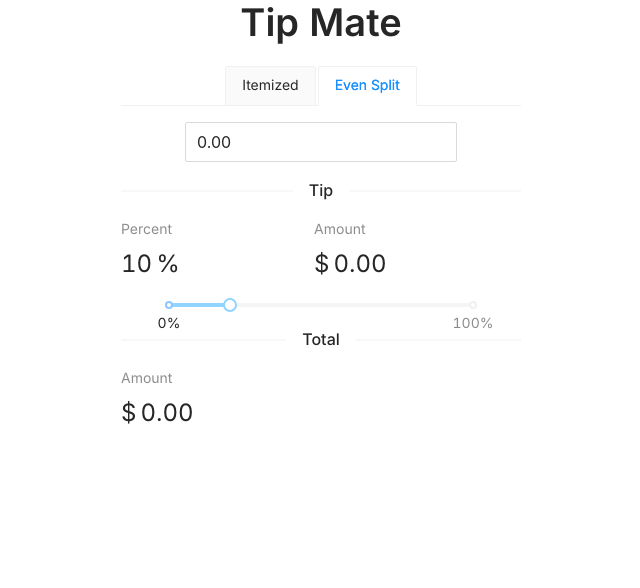
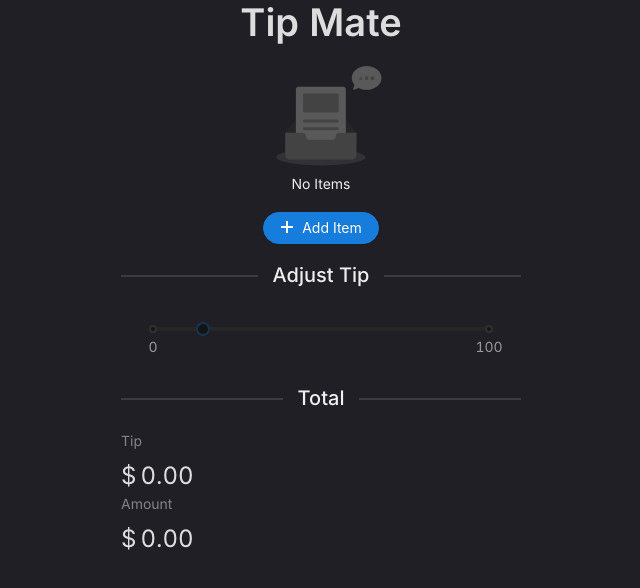
Before and after one commit to mikedpad/tip-calculator, a React (Create React App) app: page / in a window 1280 px wide. Shown: the top 588 px of the page, without its empty margins (319-959 px from the left). Built offline with nearby package versions, Linux system fonts and the light colour scheme.

Commit message:
Updated store and UI components

```diff
--- a/src/components/App.jsx
+++ b/src/components/App.jsx
@@ -1,24 +1,20 @@
-import { Typography, Divider, Row, Col, Table, Empty, Tabs } from 'antd';
+import { Divider, Typography, Table, Empty } from 'antd';
 import debounce from 'lodash/debounce';
-import { nanoid } from 'nanoid';
-import { useState } from 'react';
-import InputValue from './Item/InputValue';
-import InputSlider from './Item/InputSlider';
+import InputValue from './UI/InputValue';
+import InputSlider from './UI/InputSlider';
+import Stat from './UI/Stat';
 import { AddItem, DeleteItem } from './UI';
-import Stat from './Item/Stat';
+import { useTipCalc } from '../context/useTipCalc';
 
 const { Title } = Typography;
-
-function calculateTip(tip, value) {
-  return tip * 0.01 * value;
-}
 
 const formatter = new Intl.NumberFormat(`en-US`, {
   style: `currency`,
   currency: `USD`,
   minimumFractionDigits: 2,
 });
-function format(value) {
+
+function formatCurrency(value) {
   return formatter.format(value);
 }
 
@@ -50,87 +46,57 @@ const itemizedCols = [
 ];
 
 const App = () => {
-  // State
-  const [mode, setMode] = useState(`evenSplit`);
-  const [tip, setTip] = useState(10);
-  const [bill, setBill] = useState(0);
-  const [items, setItems] = useState([]);
-
-  // console.log(`mode:`, mode, `tip`, tip, `bill`, bill, `items`, items.length);
-
-  // State Actions
-  const deleteItem = key => setItems(items.filter(({ key: k }) => k !== key));
-  const updateItem = key => value =>
-    setItems(items.map(item => (item.key === key ? { key, value } : item)));
-  const addItem = () => setItems([...items, { key: nanoid(), value: 0 }]);
-  const onTipChange = debounce(v => setTip(v), 50);
-  const onTabChange = debounce(v => setMode(v), 200);
-  const onBillChange = debounce(v => setBill(v), 200);
-
-  // Cached Calculations
-  const subtotal = mode === `itemized` ? items.reduce((acc, { value }) => acc + value, 0) : bill;
-  const tipTotal = calculateTip(tip, subtotal);
-  const total = subtotal + tipTotal;
-
-  // console.log(`subtotal`, subtotal, `tipTotal`, tipTotal, `total`, total);
+  const {
+    items,
+    setTipPercentage,
+    createItem,
+    updateItem,
+    deleteItem,
+    calcTip,
+    tipTotal,
+    total,
+  } = useTipCalc();
+  const onTipChange = debounce(v => setTipPercentage(v), 50);
+  const onClickAddItem = () => createItem();
 
   const tableDataItemized = items.map(item => {
     const { key, value } = item;
-    const itemTip = calculateTip(tip, value);
+    const itemTip = calcTip(value);
     const itemTotal = value + itemTip;
-    const onItemChange = debounce(v => updateItem(key)(v), 1000);
+    const onChangeItem = debounce(v => updateItem({ key, value: v }, 100));
+    const onClickDelete = () => deleteItem(key);
 
     return {
       key,
-      value: <InputValue value={value} onChange={onItemChange} />,
-      itemTip: format(itemTip),
-      itemTotal: format(itemTotal),
-      delete: <DeleteItem onClick={() => deleteItem(key)} />,
+      value: <InputValue value={value} onChange={onChangeItem} />,
+      itemTip: formatCurrency(itemTip),
+      itemTotal: formatCurrency(itemTotal),
+      delete: <DeleteItem onClick={onClickDelete} />,
     };
   });
 
   return (
     <>
-      <Title style={{ textAlign: `center`, display: `block` }}>Tip Mate</Title>
-      <section className="items ui-wrapper">
-        <Tabs defaultActiveKey={mode} centered onChange={onTabChange} type="card">
-          <Tabs.TabPane tab="Itemized" key="itemized">
-            {items.length > 0 ? (
-              <Table dataSource={tableDataItemized} columns={itemizedCols} pagination={false} />
-            ) : (
-              <Empty description="No Items" />
-            )}
-            <Row justify="center" align="middle">
-              <Col>
-                <AddItem onClick={addItem} />
-              </Col>
-            </Row>
-          </Tabs.TabPane>
-          <Tabs.TabPane tab="Even Split" key="evenSplit">
-            <Row justify="center" align="middle">
-              <Col>
-                <InputValue value={bill} size="large" onChange={onBillChange} />
-              </Col>
-            </Row>
-          </Tabs.TabPane>
-        </Tabs>
-      </section>
+      <Title style={{ textAlign: `center` }}>Tip Mate</Title>
+      <section
+        style={{
+          maxWidth: 400,
+          margin: `16px auto`,
+        }}
+      >
+        {items.length > 0 ? (
+          <Table dataSource={tableDataItemized} columns={itemizedCols} pagination={false} />
+        ) : (
+          <Empty description="No Items" />
+        )}
 
-      <section className="tip ui-wrapper">
-        <Divider>Tip</Divider>
-        <Row align="middle" justify="center">
-          <Col flex="auto">
-            <Stat title="Percent" suffix="%" value={tip} />
-          </Col>
-          <Col flex="auto">
-            <Stat title="Amount" prefix="$" value={tipTotal} isCurrency />
-          </Col>
-        </Row>
+        <AddItem onClick={onClickAddItem} />
+
+        <Divider>Adjust Tip</Divider>
         <InputSlider onChange={onTipChange} />
-      </section>
 
-      <section className="total ui-wrapper">
         <Divider>Total</Divider>
+        <Stat title="Tip" prefix="$" value={tipTotal} isCurrency />
         <Stat title="Amount" prefix="$" value={total} isCurrency />
       </section>
     </>
--- a/src/components/Item/InputSlider.jsx
+++ /dev/null
@@ -1,28 +0,0 @@
-import PropTypes from 'prop-types';
-import { Slider } from 'antd';
-
-const sliderMarks = {
-  0: `0%`,
-  20: ``,
-  100: `100%`,
-};
-
-const InputSlider = ({ onChange }) => {
-  return (
-    <Slider
-      min={0}
-      max={100}
-      marks={sliderMarks}
-      step={1}
-      onChange={onChange}
-      defaultValue={20}
-      style={{ margin: `16px 48px` }}
-    />
-  );
-};
-
-export default InputSlider;
-
-InputSlider.propTypes = {
-  onChange: PropTypes.func.isRequired,
-};
--- a/src/components/UI/Buttons.jsx
+++ b/src/components/UI/Buttons.jsx
@@ -9,7 +9,7 @@ const AddItem = ({ onClick }) => {
       shape="round"
       icon={<PlusOutlined />}
       onClick={onClick}
-      style={{ margin: `16px` }}
+      style={{ display: `block`, margin: `16px auto` }}
     >
       Add Item
     </Button>
--- /dev/null
+++ b/src/components/UI/InputSlider.jsx
@@ -0,0 +1,37 @@
+import PropTypes from 'prop-types';
+import { Slider } from 'antd';
+import { useTipCalc } from '../../context/useTipCalc';
+
+function formatTooltip(str) {
+  return `${str}%`;
+}
+
+const sliderMarks = {
+  0: `0`,
+  100: `100`,
+};
+
+const InputSlider = ({ onChange }) => {
+  const { tipPercent } = useTipCalc();
+  return (
+    <div style={{ overflowY: `auto` }}>
+      <Slider
+        min={0}
+        max={100}
+        marks={sliderMarks}
+        step={1}
+        included={false}
+        tipFormatter={formatTooltip}
+        onChange={onChange}
+        defaultValue={tipPercent}
+        style={{ margin: `16px 32px 32px` }}
+      />
+    </div>
+  );
+};
+
+export default InputSlider;
+
+InputSlider.propTypes = {
+  onChange: PropTypes.func.isRequired,
+};
--- a/src/components/Item/InputValue.jsx
+++ b/src/components/UI/InputValue.jsx
@@ -1,12 +1,12 @@
 import { InputNumber } from 'antd';
 import PropTypes from 'prop-types';
 
-const InputValue = ({ value, size, onChange, onStep }) => {
+const InputValue = ({ value, onChange, onStep }) => {
   return (
     <InputNumber
       value={value}
       defaultValue={0}
-      size={size}
+      size="medium"
       inputMode="numeric"
       precision={2}
       onChange={onChange}
@@ -20,12 +20,12 @@ export default InputValue;
 
 InputValue.propTypes = {
   value: PropTypes.number.isRequired,
-  size: PropTypes.oneOf([`large`, `middle`, `small`]),
+  // size: PropTypes.oneOf([`large`, `middle`, `small`]),
   onChange: PropTypes.func.isRequired,
   onStep: PropTypes.func,
 };
 
 InputValue.defaultProps = {
-  size: `middle`,
+  // size: `middle`,
   onStep: null,
 };
--- a/src/context/tipCalcReducer.js
+++ b/src/context/tipCalcReducer.js
@@ -1,13 +1,8 @@
 import { nanoid } from 'nanoid';
 
-const createItem = v => ({
-  key: nanoid(),
-  value: parseFloat(v),
-});
-
 export const defaultState = {
-  items: [createItem(25), createItem(10)],
-  tipPercent: 10,
+  items: [],
+  tipPercent: 15,
 };
 
 export const reducer = (state = defaultState, action) => {
@@ -16,17 +11,14 @@ export const reducer = (state = defaultState, action) => {
     case `CREATE_ITEM`:
       return {
         ...state,
-        items: [...state.items, createItem(0)],
+        items: [...state.items, { key: nanoid(), value: 0 }],
       };
     case `UPDATE_ITEM`:
       return {
         ...state,
         items: state.items.map(item => {
-          const { key } = item;
-          if (key === payload.key) {
-            return { key, value: parseFloat(payload.value) };
-          }
-          return item;
+          const { key, value } = payload;
+          return item.key === key ? { key, value } : item;
         }),
       };
     case `DELETE_ITEM`:
--- a/src/context/useTipCalc.jsx
+++ b/src/context/useTipCalc.jsx
@@ -1,34 +1,43 @@
 import { useContext, useMemo, createContext, useReducer } from 'react';
 import { defaultState, reducer } from './tipCalcReducer';
 
-const NoteContext = createContext();
+const TipContext = createContext();
 
 function useTipCalc() {
-  const context = useContext(NoteContext);
+  const context = useContext(TipContext);
   if (!context) {
     throw new Error(`useTipCalc must be used within a TipCalcProvider`);
   }
   const [state, dispatch] = context;
-  function dispatchAction(type, payload) {
-    dispatch({ type, payload });
+  function calcSubtotal() {
+    return state.items.reduce((acc, { value }) => acc + value, 0);
   }
-
-  function calculateTip(value) {
-    const tipDecimal = state.tipPercent * 0.01;
-    return tipDecimal * value;
+  function calcTip(value) {
+    return state.tipPercent * 0.01 * value;
+  }
+  function calcTotal() {
+    const subtotal = calcSubtotal();
+    return calcTip(subtotal) + subtotal;
   }
 
   return {
-    createItem: () => dispatchAction(`CREATE_ITEM`),
-    updateItem: p => dispatchAction(`UPDATE_ITEM`, p),
-    deleteItem: p => dispatchAction(`DELETE_ITEM`, p),
-    updateTip: p => dispatchAction(`SET_TIP_PERCENTAGE`, p),
+    createItem: () => dispatch({ type: `CREATE_ITEM` }),
+    updateItem: payload => dispatch({ type: `UPDATE_ITEM`, payload }),
+    deleteItem: payload => dispatch({ type: `DELETE_ITEM`, payload }),
+    setTipPercentage: payload => dispatch({ type: `SET_TIP_PERCENTAGE`, payload }),
+
     items: state.items,
     tipPercent: state.tipPercent,
-    calcTip: v => calculateTip(v),
-    calcTotal: v => calculateTip(v) + v,
+    calcTip,
+    // calcTotal: v => calculateTip(v) + v,
     get subtotal() {
-      return state.items.reduce((acc, { value }) => acc + value, 0);
+      return calcSubtotal();
+    },
+    get tipTotal() {
+      return calcTip(calcSubtotal());
+    },
+    get total() {
+      return calcTotal();
     },
   };
 }
@@ -36,7 +45,7 @@ function useTipCalc() {
 function TipCalcProvider({ children }) {
   const [state, dispatch] = useReducer(reducer, defaultState);
   const value = useMemo(() => [state, dispatch], [state]);
-  return <NoteContext.Provider value={value}>{children}</NoteContext.Provider>;
+  return <TipContext.Provider value={value}>{children}</TipContext.Provider>;
 }
 
 const TipCalcDefaultState = defaultState;
--- a/src/index.js
+++ b/src/index.js
@@ -1,7 +1,8 @@
 import ReactDOM from 'react-dom';
 import App from './components/App';
 import { TipCalcProvider } from './context/useTipCalc';
-import 'antd/dist/antd.css';
+// import 'antd/dist/antd.css';
+import 'antd/dist/antd.dark.css';
 import './style.scss';
 
 const AppRoot = (
--- a/src/style.scss
+++ b/src/style.scss
@@ -1,26 +1,86 @@
+$pageBgColor: #201f25;
+$pageTextColor: #efefef;
+$pageTextColor2: #999;
+$sectionBgColor: transparentize(#fff, 0.9);
+$dividerColor: transparentize(#fff, 0.75);
+
 :root {
   margin: 0;
   padding: 0;
   text-rendering: geometricPrecision;
 }
 
-.ui-wrapper {
-  max-width: 400px;
-  margin: 0 auto;
-  // padding: 0 16px;
+body {
+  background-color: $pageBgColor;
+  color: $pageTextColor;
 }
 
-.items {
-  .ant-table-thead th {
-    padding: 4px 8px;
-  }
+////////////////////////////////////////
+// Tabs
+////////////////////////////////////////
+.ant-tabs-card > .ant-tabs-nav .ant-tabs-tab,
+.ant-tabs-card > div > .ant-tabs-nav .ant-tabs-tab {
+  font-weight: 500;
+  color: gray;
+  //   margin: 0;
+  //   padding: 8px 16px;
+  // background: mix($pageBgColor, 0.25);
+  background: darken($pageBgColor, 4);
+  //   border: 1px solid #303030;
+  //   -webkit-transition: all 0.3s cubic-bezier(0.645, 0.045, 0.355, 1);
+  //   transition: all 0.3s cubic-bezier(0.645, 0.045, 0.355, 1);
+}
 
-  .ant-table-tbody td {
-    padding: 8px;
-  }
+.ant-tabs-card > .ant-tabs-nav .ant-tabs-tab-active,
+.ant-tabs-card > div > .ant-tabs-nav .ant-tabs-tab-active {
+  background: $sectionBgColor;
+}
 
-  .ant-table-thead th,
-  .ant-table-tbody td {
-    text-align: center;
-  }
+.ant-tabs-tab.ant-tabs-tab-active .ant-tabs-tab-btn {
+  color: $pageTextColor;
 }
+
+////////////////////////////////////////
+// Divider Title
+////////////////////////////////////////
+.ant-divider-horizontal.ant-divider-with-text {
+  // margin: 16px 0;
+  color: $pageTextColor;
+  // font-weight: 500;
+  font-size: 20px;
+  // white-space: nowrap;
+  // text-align: center;
+  // border-top: 0;
+  // border-top-color: rgba(255, 255, 255, 0.12);
+  border-top-color: $dividerColor;
+}
+
+.ant-divider-inner-text {
+  padding: 0 0.75em;
+}
+
+////////////////////////////////////////
+// Table
+////////////////////////////////////////
+.ant-table-thead > tr > th,
+.ant-table-tbody > tr > td,
+.ant-table tfoot > tr > th,
+.ant-table tfoot > tr > td {
+  padding: 8px;
+}
+
+////////////////////////////////////////
+// Slider
+////////////////////////////////////////
+.ant-slider-mark-text {
+  // position: absolute;
+  // display: inline-block;
+  color: $pageTextColor2;
+  // text-align: center;
+  // word-break: keep-all;
+  // cursor: pointer;
+  // -webkit-user-select: none;
+  // -moz-user-select: none;
+  // -ms-user-select: none;
+  user-select: none;
+}
```
Also changed, not shown: src/components/UI/Stat.jsx (renamed from src/components/Item/Stat.jsx), 1 other file (tests, documents, lock files or other folders).
